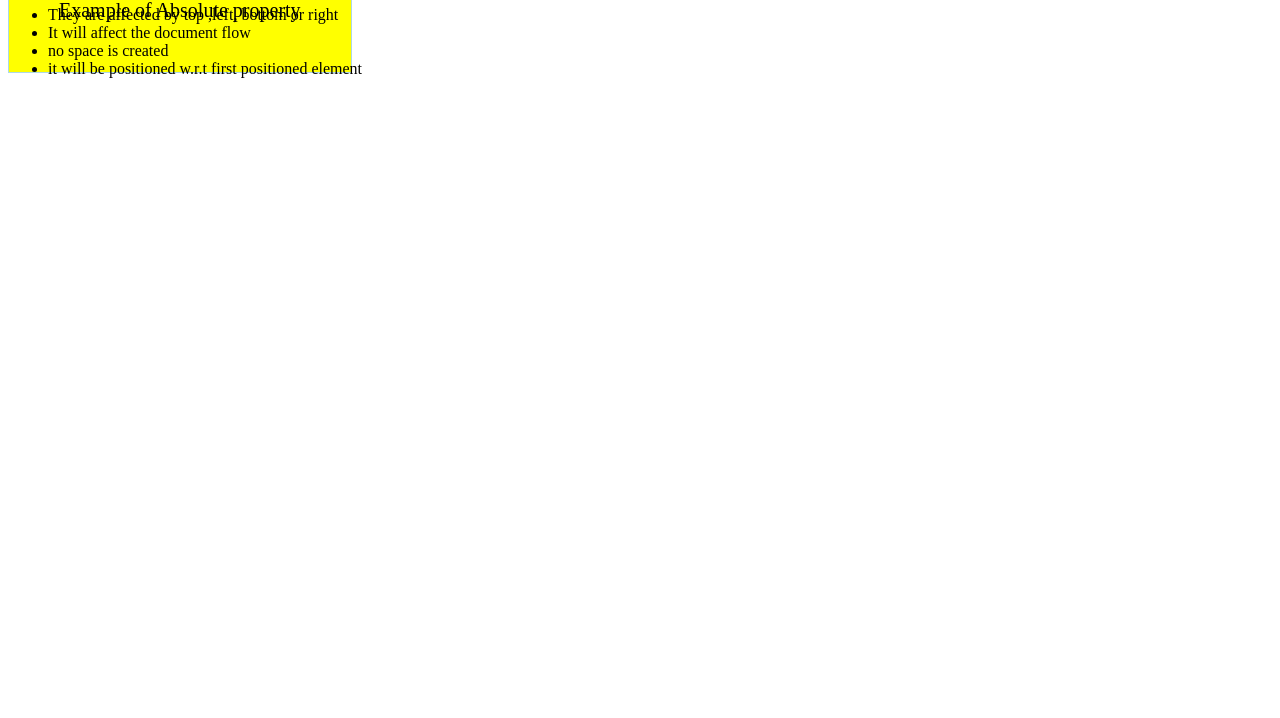
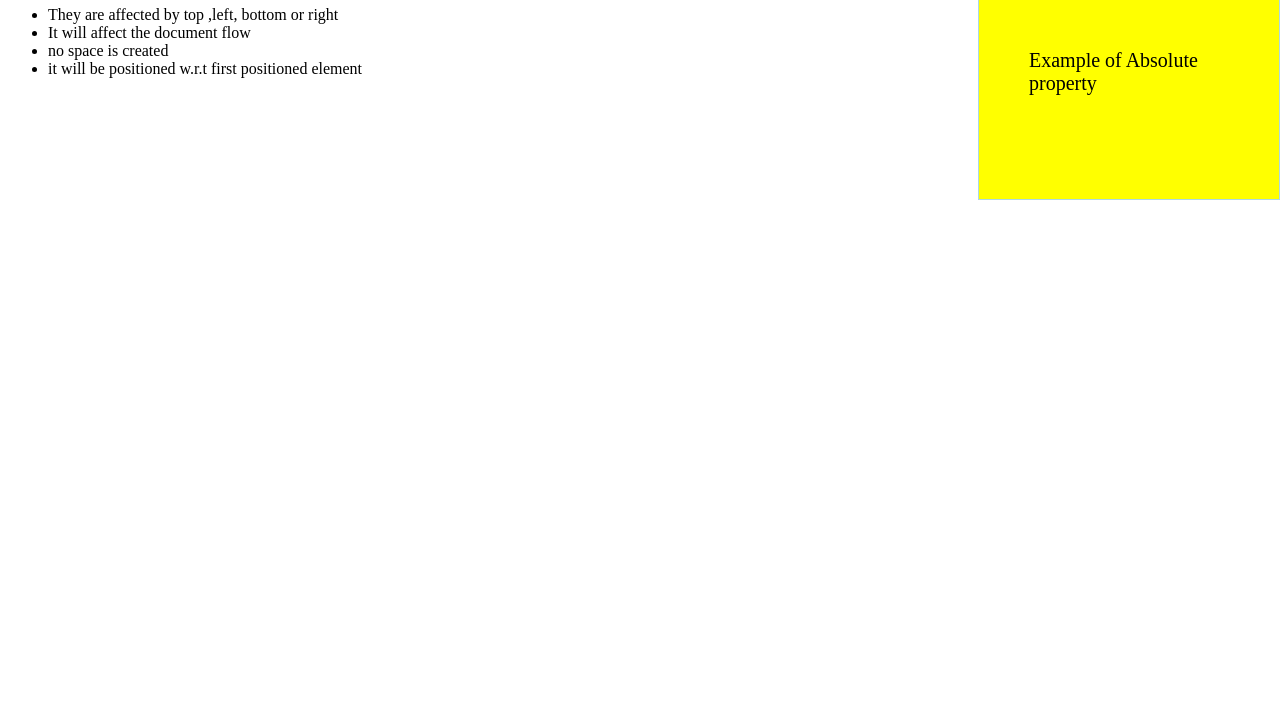
Before and after one commit to Nikhilprasad-r/positiontrial, a plain HTML site: page absolute.html in a window 1280 px wide. Shown: the part 82-800 px from the top of the page. Drawn offline with Linux system fonts and the light colour scheme.

Commit message:
Update absolute.html

```diff
--- a/absolute.html
+++ b/absolute.html
@@ -7,10 +7,14 @@
     <style>
       .absolutediv {
         position: absolute;
-        border: 1px solid lightblue;
-         background-color: yellow;
+        background-color: yellow;
         padding: 50px;
         font-size: 20px;
+        border: 1px solid lightblue;
+        top: 80px;
+        right: 0;
+        width: 200px;
+        height: 100px;
       }
       .relativediv {
         margin-top: 30px;
```
